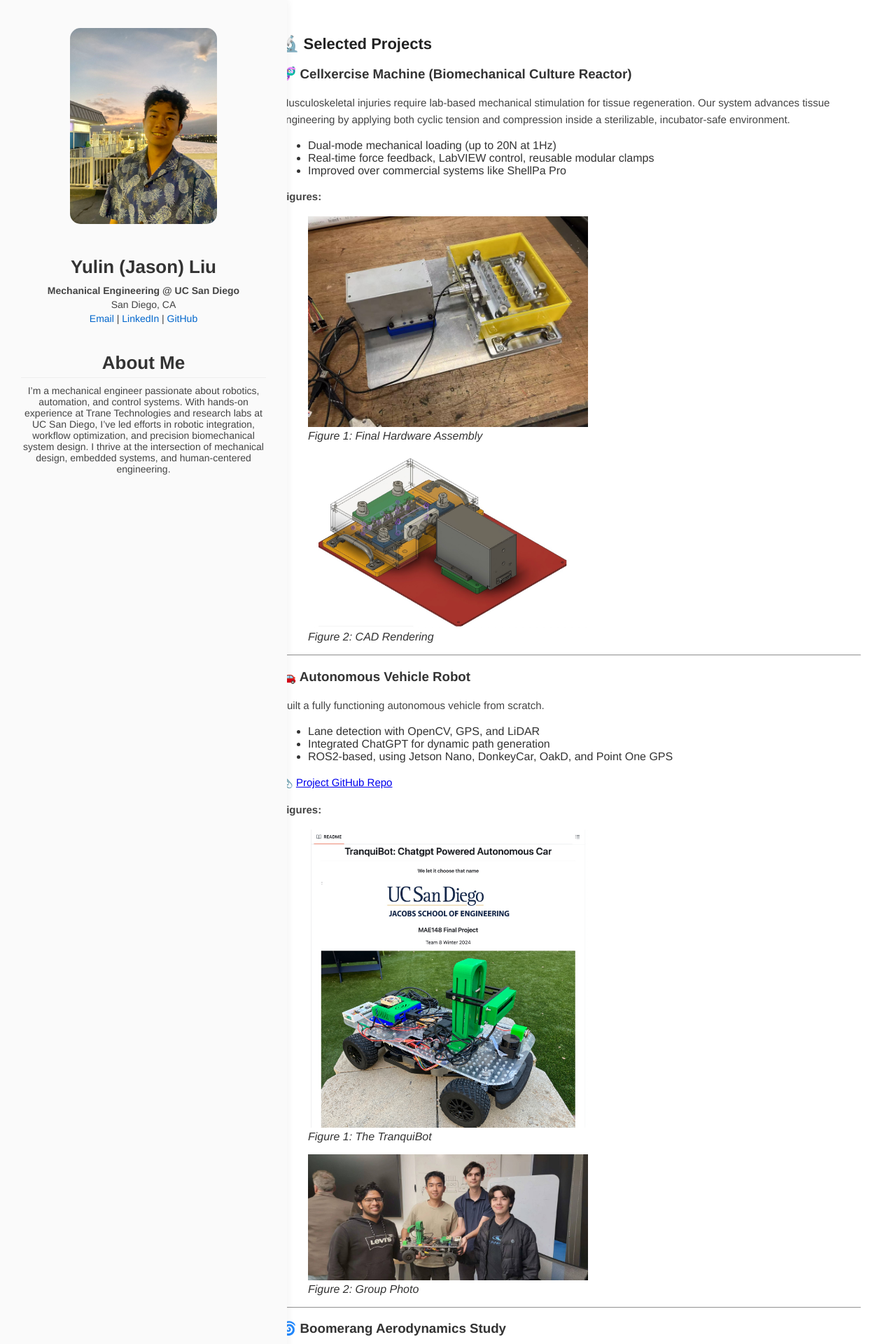
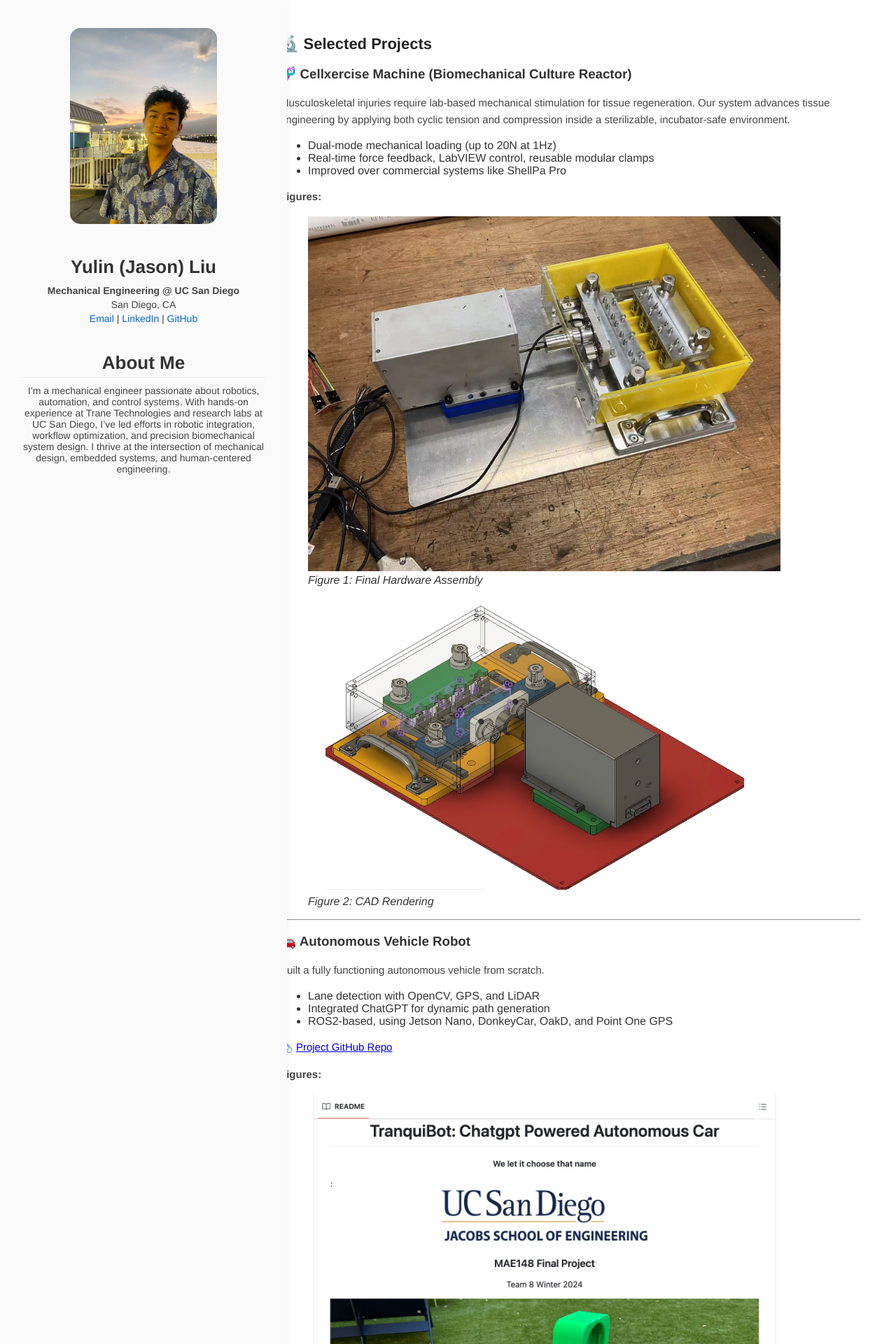
Before and after one commit to JL2200/yulinliu.github.io, a Jekyll site: the page built from index.md, in a window 1280 px wide. Shown: the top 1920 px of the page at 70% size. Built offline with Jekyll 4.4.1, drawn with Linux system fonts in a browser that asks for light colours; our own code applies the rules of GitHub Pages for plain Markdown files; some of the changed text lies outside the part shown.

Commit message:
Update index.md

```diff
--- a/index.md
+++ b/index.md
@@ -8,13 +8,14 @@ Musculoskeletal injuries require lab-based mechanical stimulation for tissue reg
 - Improved over commercial systems like ShellPa Pro
 
 **Figures:**
+
 <figure>
-  <img src="images/SeniorDesign/Assembly.jpg" width="400"/>
+  <img src="images/SeniorDesign/Assembly.jpg" style="width: 90%; max-width: 700px;" />
   <figcaption><em>Figure 1: Final Hardware Assembly</em></figcaption>
 </figure>
 
 <figure>
-  <img src="images/SeniorDesign/CAD.jpg" width="400"/>
+  <img src="images/SeniorDesign/CAD.jpg" style="width: 90%; max-width: 700px;" />
   <figcaption><em>Figure 2: CAD Rendering</em></figcaption>
 </figure>
 
@@ -30,13 +31,14 @@ Built a fully functioning autonomous vehicle from scratch.
 📎 [Project GitHub Repo](https://github.com/JL2200/mae148_group8)
 
 **Figures:**
+
 <figure>
-  <img src="images/AutoCar/github_photo.jpg" width="400"/>
+  <img src="images/AutoCar/github_photo.jpg" style="width: 90%; max-width: 700px;" />
   <figcaption><em>Figure 1: The TranquiBot</em></figcaption>
 </figure>
 
 <figure>
-  <img src="images/AutoCar/group photo.jpg" width="400"/>
+  <img src="images/AutoCar/group photo.jpg" style="width: 90%; max-width: 700px;" />
   <figcaption><em>Figure 2: Group Photo</em></figcaption>
 </figure>
 
@@ -49,13 +51,14 @@ Led experiments and simulations on boomerang joint angles and flight stability.
 - Data used for AIAA paper on wingtip deflection and orientation performance
 
 **Figures:**
+
 <figure>
-  <img src="images/Boomerang/UWB.png" width="400"/>
+  <img src="images/Boomerang/UWB.png" style="width: 90%; max-width: 700px;" />
   <figcaption><em>Figure 1: Sensors and Data Capturing</em></figcaption>
 </figure>
 
 <figure>
-  <img src="images/Boomerang/simulation.jpg" width="400"/>
+  <img src="images/Boomerang/simulation.jpg" style="width: 90%; max-width: 700px;" />
   <figcaption><em>Figure 2: Triblader Aerodynamics</em></figcaption>
 </figure>
 
@@ -69,13 +72,14 @@ Designed and built a competitive robot to transport blocks across simulated floo
 - Simulated and prototyped with SolidWorks and laser cutting
 
 **Figures:**
+
 <figure>
-  <img src="images/Robot/robot photo.png" width="400"/>
+  <img src="images/Robot/robot photo.png" style="width: 90%; max-width: 700px;" />
   <figcaption><em>Figure 1: Robot in Motion</em></figcaption>
 </figure>
 
 <figure>
-  <img src="images/Robot/animation.png" width="400"/>
+  <img src="images/Robot/animation.png" style="width: 90%; max-width: 700px;" />
   <figcaption><em>Figure 2: Animation</em></figcaption>
 </figure>
 
@@ -89,8 +93,9 @@ Synthesized novel materials via solvothermal techniques.
 - Focus on extreme environment material integrity
 
 **Figures:**
+
 <figure>
-  <img src="images/Xtreme/procedure.jpg" width="400"/>
+  <img src="images/Xtreme/procedure.jpg" style="width: 90%; max-width: 700px;" />
   <figcaption><em>Figure 1: Power Washing Process</em></figcaption>
 </figure>
 
@@ -102,6 +107,7 @@ Synthesized novel materials via solvothermal techniques.
 ---
 
 ## 📬 Contact
+
 **Email**: [yul202@ucsd.edu](mailto:yul202@ucsd.edu)
 **LinkedIn**: [linkedin.com/in/yulin-liu-473862230](https://www.linkedin.com/in/yulin-liu-473862230/)
 
```
